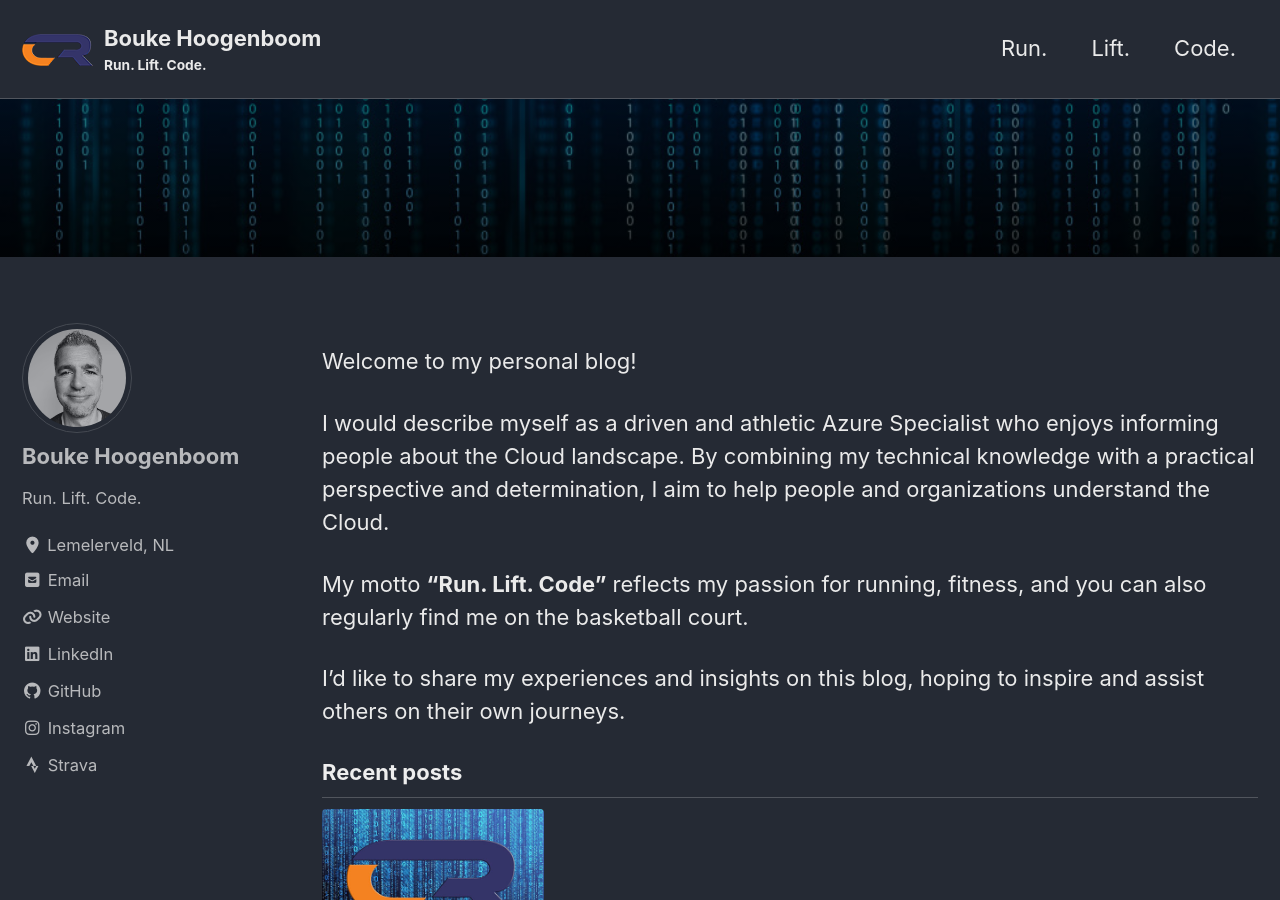
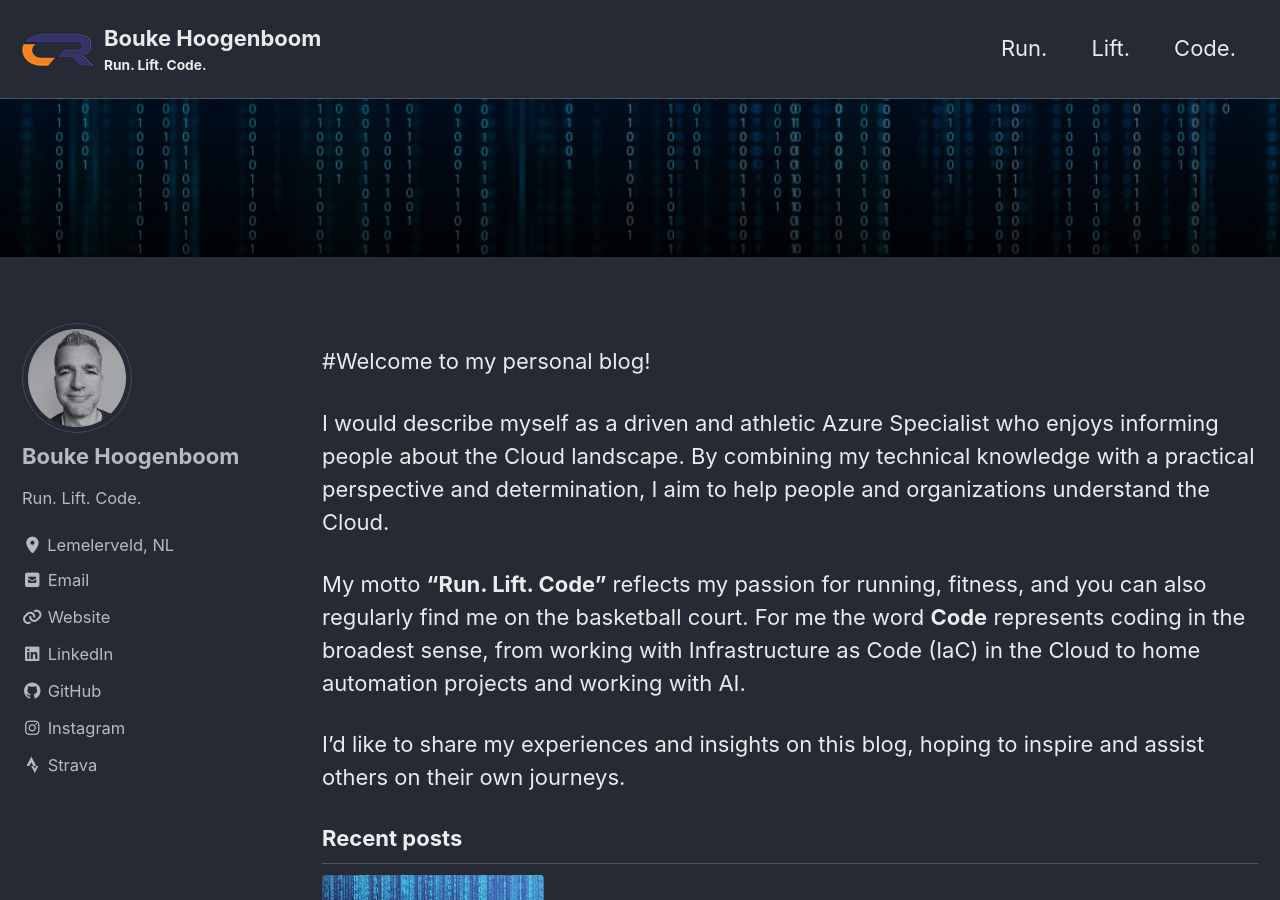
Before and after one commit to bhoogenboom/BoukeHoogenboom, a Jekyll site: the page built from index.md, in a window 1280 px wide and 900 px high. Built offline with Jekyll 4.4.1, drawn with Linux system fonts in a browser that asks for light colours; cached includes are drawn as plain includes.

Commit message:
Updater Startingpage

```diff
--- a/index.md
+++ b/index.md
@@ -3,11 +3,12 @@ layout: home
 author_profile: true
 ---
 
-Welcome to my personal blog!
+#Welcome to my personal blog!
 
 I would describe myself as a driven and athletic Azure Specialist who enjoys informing people about the Cloud landscape.
 By combining my technical knowledge with a practical perspective and determination, I aim to help people and organizations understand the Cloud.
 
 My motto **“Run. Lift. Code”** reflects my passion for running, fitness, and you can also regularly find me on the basketball court.
+For me the word **Code** represents coding in the broadest sense, from working with Infrastructure as Code (IaC) in the Cloud to home automation projects and working with AI.
 
 I'd like to share my experiences and insights on this blog, hoping to inspire and assist others on their own journeys.
```
